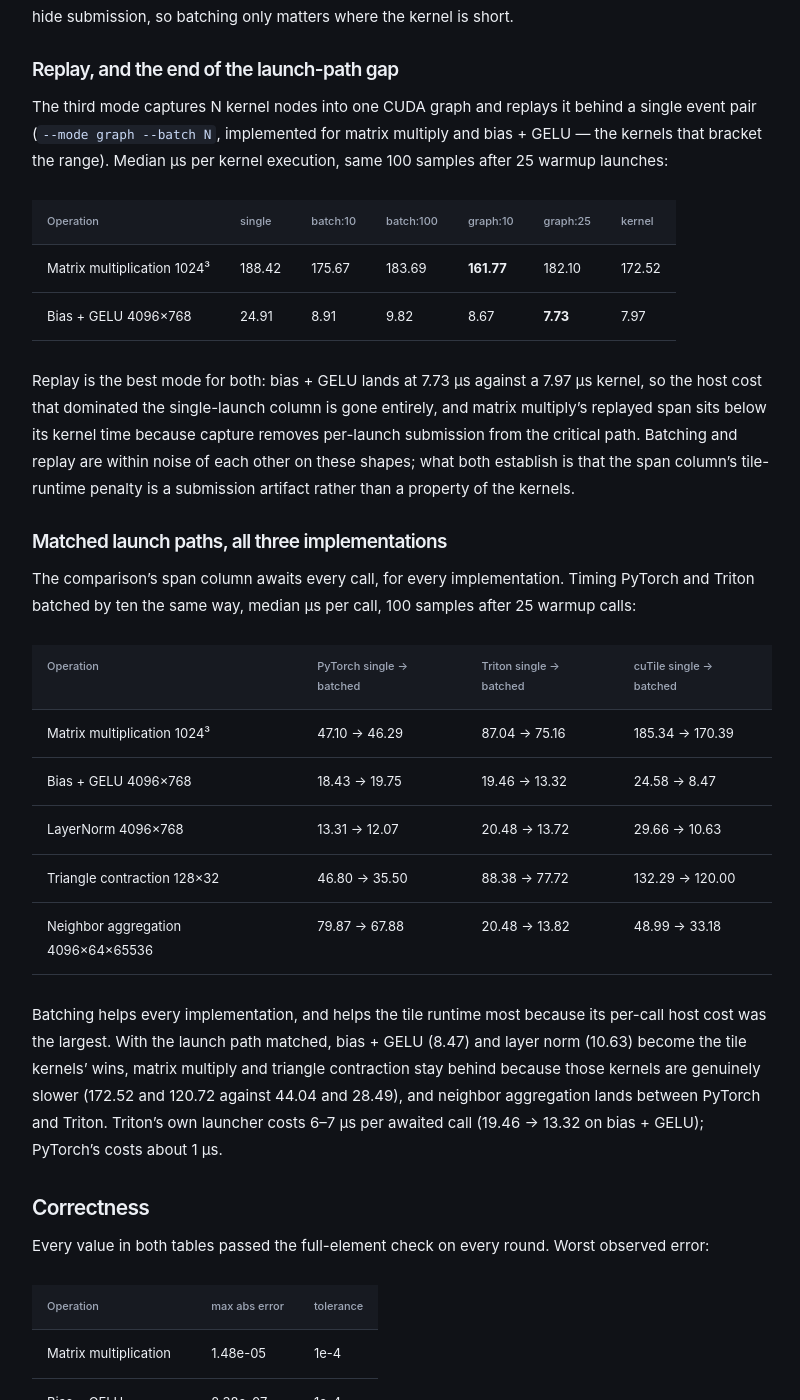
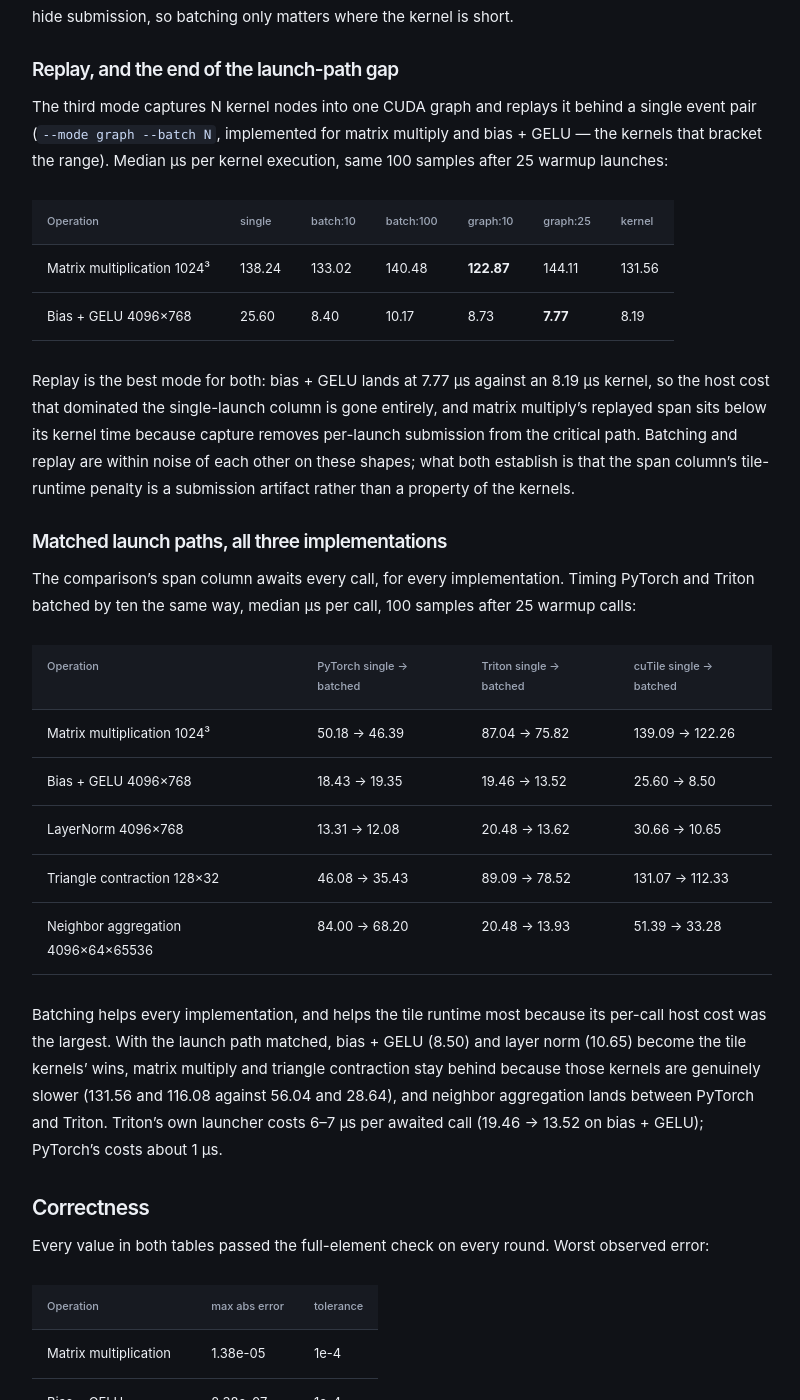
Before and after one commit to superposition/mage, a Jekyll site: the page built from docs/experiments/mage-004.md, in a window 1280 px wide and 1400 px high, scrolled down 3364 px. Shown: the whole window, without its empty margins (213-1013 px from the left). Built offline with Jekyll 4.4.1, drawn with Linux system fonts in a browser that asks for light colours; some of the changed text lies outside the part shown.

Commit message:
Re-measure mage-004 with the tuned tile (#61)
The field note's tables were measured with the hand-picked 128x64x8 tile, and its
own autotuner section then reported that 32x128x32 was faster in both views. This
lands the re-run, so the published tables and the shipped binary describe the same
configuration.

One session on an idle device, everything re-measured: matrix multiply 131.56 us of
kernel time against 172.52 before (span 170.79 against 218.50), bias + GELU 8.19,
layer norm 10.76, triangle contraction 116.08, neighbor aggregation 35.37. The
comparison result is now 2.2x -> 1.6x behind the hand-written kernel on matrix
multiply and 1.5x -> 1.4x on triangle contraction, with the two wins unchanged.

The launch-path tables were re-measured in the same pass, so the single-launch,
batched, replayed-graph and matched-implementation numbers all describe the same
configuration as the comparison tables. The evidence, figures and site data are
refreshed from that session; the tile-sweep table stays as the record of the
hand-picked search and says so.

Co-authored-by: Superposition <superposition@users.noreply.github.com>

```diff
--- a/docs/experiments/mage-004.md
+++ b/docs/experiments/mage-004.md
@@ -55,21 +55,21 @@
 
 | Operation | PyTorch | Triton | cuTile Rust | cuda-oxide Rust (mage-003) |
 | --- | --- | --- | --- | --- |
-| Matrix multiplication 1024³ | 52.99 | 91.92 | 218.50 | 82.6 |
-| Bias + GELU 4096×768 | 36.01 | 27.21 | 30.84 | 13.3 |
-| LayerNorm 4096×768 | 20.75 | 27.65 | 36.68 | 12.9 |
-| Triangle contraction 128×32 | 61.11 | 107.83 | 165.22 | 83.5 |
-| Neighbor aggregation 4096×64×65536 | 98.46 | 28.07 | 62.12 | 12.9 |
+| Matrix multiplication 1024³ | 52.40 | 93.50 | 170.79 | 82.6 |
+| Bias + GELU 4096×768 | 33.02 | 27.93 | 29.97 | 13.3 |
+| LayerNorm 4096×768 | 21.68 | 23.52 | 37.22 | 12.9 |
+| Triangle contraction 128×32 | 61.81 | 99.96 | 157.84 | 83.5 |
+| Neighbor aggregation 4096×64×65536 | 95.07 | 27.00 | 61.22 | 12.9 |
 
 ## GPU kernel time (µs per operation, single capture, 100 calls)
 
 | Operation | PyTorch | Triton | cuTile Rust | cuda-oxide Rust (mage-003) |
 | --- | --- | --- | --- | --- |
-| Matrix multiplication 1024³ | 44.04 | 83.61 | 172.52 | 80.00 |
-| Bias + GELU 4096×768 | 16.12 | 7.76 | **7.97** | 11.0 |
-| LayerNorm 4096×768 | 18.58 | 8.08 | 10.46 | 10.05 |
-| Triangle contraction 128×32 | 28.49 | 93.90 | 120.72 | 80.1 |
-| Neighbor aggregation 4096×64×65536 | 73.07 | 7.97 | 35.36 | 10.3 |
+| Matrix multiplication 1024³ | 56.04 | 83.06 | 131.56 | 80.00 |
+| Bias + GELU 4096×768 | 15.88 | 7.73 | **8.19** | 11.0 |
+| LayerNorm 4096×768 | 11.42 | 8.15 | 10.76 | 10.05 |
+| Triangle contraction 128×32 | 28.64 | 102.19 | 116.08 | 80.1 |
+| Neighbor aggregation 4096×64×65536 | 67.32 | 7.97 | 35.37 | 10.3 |
 
 Kernel time is summed over the launches one operation needs — PyTorch's bias +
 GELU is two kernels, its triangle contraction three and its neighbor
@@ -78,12 +78,12 @@
 launch.
 
 The two views disagree, and the disagreement is the result. On GPU time the tile
-kernels are **ahead of cuda-oxide on bias + GELU** (7.97 against 11.0 µs) and
-level with it on layer norm (10.46 against 10.05 µs), while trailing on the
-other three: 2.2× on matrix multiply, 1.5× on triangle contraction and 3.4× on
+kernels are **ahead of cuda-oxide on bias + GELU** (8.19 against 11.0 µs) and
+level with it on layer norm (10.76 against 10.05 µs), while trailing on the
+other three: 1.6× on matrix multiply, 1.4× on triangle contraction and 3.4× on
 neighbor aggregation. On event spans the tile kernels trail everywhere,
-including where their kernels are faster: bias + GELU spans 30.84 µs around a
-kernel that takes 7.97 µs.
+including where their kernels are faster: bias + GELU spans 29.97 µs around a
+kernel that takes 8.19 µs.
 
 That gap is the launch path, not the kernel. Each timed iteration here records
 an event, launches, records a second event and synchronizes; for a runtime whose
@@ -99,16 +99,16 @@
 
 | Operation | single | batch:10 | kernel |
 | --- | --- | --- | --- |
-| Matrix multiplication 1024³ | 192.45 | 160.46 | 172.52 |
-| Bias + GELU 4096×768 | 24.64 | 8.40 | 7.97 |
-| LayerNorm 4096×768 | 29.86 | 10.64 | 10.46 |
-| Triangle contraction 128×32 | 135.07 | 118.61 | 120.72 |
-| Neighbor aggregation 4096×64×65536 | 49.25 | 33.18 | 35.36 |
+| Matrix multiplication 1024³ | 150.53 | 127.07 | 131.56 |
+| Bias + GELU 4096×768 | 25.76 | 8.50 | 8.19 |
+| LayerNorm 4096×768 | 30.62 | 10.64 | 10.76 |
+| Triangle contraction 128×32 | 136.19 | 121.80 | 116.08 |
+| Neighbor aggregation 4096×64×65536 | 49.28 | 33.28 | 35.37 |
 
 The difference between the first two columns is what the host spent per launch
-while every launch was awaited: about 16 µs on the small operations and 32 µs on
-matrix multiply. Batched, the spans converge on the kernel time — bias + GELU and
-layer norm land within 0.5 µs of their kernels, and matrix multiply's batched
+while every launch was awaited: 14–20 µs on the four short operations and 23 µs
+on matrix multiply. Batched, the spans converge on the kernel time — bias + GELU
+and layer norm land within 0.5 µs of their kernels, and matrix multiply's batched
 span sits *below* its kernel time because submission overlaps execution.
 
 The cuda-oxide spans in the event table (13.3 µs for bias + GELU over an 11.0 µs
@@ -132,10 +132,10 @@
 
 | Operation | single | batch:10 | batch:100 | graph:10 | graph:25 | kernel |
 | --- | --- | --- | --- | --- | --- | --- |
-| Matrix multiplication 1024³ | 188.42 | 175.67 | 183.69 | **161.77** | 182.10 | 172.52 |
-| Bias + GELU 4096×768 | 24.91 | 8.91 | 9.82 | 8.67 | **7.73** | 7.97 |
+| Matrix multiplication 1024³ | 138.24 | 133.02 | 140.48 | **122.87** | 144.11 | 131.56 |
+| Bias + GELU 4096×768 | 25.60 | 8.40 | 10.17 | 8.73 | **7.77** | 8.19 |
 
-Replay is the best mode for both: bias + GELU lands at 7.73 µs against a 7.97 µs
+Replay is the best mode for both: bias + GELU lands at 7.77 µs against an 8.19 µs
 kernel, so the host cost that dominated the single-launch column is gone
 entirely, and matrix multiply's replayed span sits below its kernel time because
 capture removes per-launch submission from the critical path. Batching and
@@ -151,19 +151,19 @@
 
 | Operation | PyTorch single → batched | Triton single → batched | cuTile single → batched |
 | --- | --- | --- | --- |
-| Matrix multiplication 1024³ | 47.10 → 46.29 | 87.04 → 75.16 | 185.34 → 170.39 |
-| Bias + GELU 4096×768 | 18.43 → 19.75 | 19.46 → 13.32 | 24.58 → 8.47 |
-| LayerNorm 4096×768 | 13.31 → 12.07 | 20.48 → 13.72 | 29.66 → 10.63 |
-| Triangle contraction 128×32 | 46.80 → 35.50 | 88.38 → 77.72 | 132.29 → 120.00 |
-| Neighbor aggregation 4096×64×65536 | 79.87 → 67.88 | 20.48 → 13.82 | 48.99 → 33.18 |
+| Matrix multiplication 1024³ | 50.18 → 46.39 | 87.04 → 75.82 | 139.09 → 122.26 |
+| Bias + GELU 4096×768 | 18.43 → 19.35 | 19.46 → 13.52 | 25.60 → 8.50 |
+| LayerNorm 4096×768 | 13.31 → 12.08 | 20.48 → 13.62 | 30.66 → 10.65 |
+| Triangle contraction 128×32 | 46.08 → 35.43 | 89.09 → 78.52 | 131.07 → 112.33 |
+| Neighbor aggregation 4096×64×65536 | 84.00 → 68.20 | 20.48 → 13.93 | 51.39 → 33.28 |
 
 Batching helps every implementation, and helps the tile runtime most because its
 per-call host cost was the largest. With the launch path matched, bias + GELU
-(8.47) and layer norm (10.63) become the tile kernels' wins, matrix multiply and
+(8.50) and layer norm (10.65) become the tile kernels' wins, matrix multiply and
 triangle contraction stay behind because those kernels are genuinely slower
-(172.52 and 120.72 against 44.04 and 28.49), and neighbor aggregation lands
+(131.56 and 116.08 against 56.04 and 28.64), and neighbor aggregation lands
 between PyTorch and Triton. Triton's own launcher costs 6–7 µs per awaited call
-(19.46 → 13.32 on bias + GELU); PyTorch's costs about 1 µs.
+(19.46 → 13.52 on bias + GELU); PyTorch's costs about 1 µs.
 
 ## Correctness
 
@@ -172,11 +172,11 @@
 
 | Operation | max abs error | tolerance |
 | --- | --- | --- |
-| Matrix multiplication | 1.48e-05 | 1e-4 |
+| Matrix multiplication | 1.38e-05 | 1e-4 |
 | Bias + GELU | 2.38e-07 | 1e-4 |
 | LayerNorm | 4.77e-07 | 1e-4 |
 | Triangle contraction | 7.15e-07 | 1e-4 |
-| Neighbor aggregation | 3.58e-07 | 1e-4 |
+| Neighbor aggregation | 2.98e-07 | 1e-4 |
 
 The matrix multiply is the interesting one: `mma` on `f32` is not the tensor-core
 TF32 path that the same intrinsic selects in a lower-precision kernel. Its error
@@ -229,9 +232,11 @@
 configurations, chosen to trace a ratio rather than to search — simply missed
 the better region. The library's search found it in 17 seconds and 38 trials.
 
-**The binary now ships 32 × 128 × 32.** The two tables above were measured in
-the 00:05 session with 128 × 64 × 8 and are quoted as that session measured them;
-re-running the comparison with the tuned tile is listed under open items.
+**The binary ships 32 × 128 × 32**, and every table in this note was re-measured
+with it in a single session on an idle device (utc 01:19). The tuned tile moved
+matrix multiply from 172.52 to **131.56 µs** of kernel time and from 218.50 to
+170.79 µs of span, which is where the 1.6× in the comparison above comes from;
+the other four operations moved by less than 5%.
 
 ## What shaped the kernels
 
@@ -294,10 +302,9 @@
 1. **Graphs for the other three kernels**: layer norm, triangle contraction and
    neighbor aggregation reject `--mode graph` today; each needs its own capture
    because a graph is recorded per launch shape.
-2. **Re-run the comparison with the tuned tile** (32 × 128 × 32) so the published
-   table and the shipped binary describe the same configuration, and sweep the
-   triangle and neighbor tiles too — neither was ever tuned, and the neighbor
-   kernel is the track's weakest result.
+2. **Tune the triangle and neighbor tiles**: neither was ever swept, and the
+   neighbor kernel is the track's weakest result — 3.4× behind the hand-written
+   kernel at 35.37 µs.
 3. **Lower precision**: FP16/BF16/TF32 are separate contracts with their own
    error budgets; nothing here speaks to them.
 
```
Also changed, not shown: other parts of docs/experiments/mage-004.md (+7 -1 lines), docs/_data/profile_comparison_mage_004.json (+62 -62 lines), docs/assets/figures/mage-004/comparison-event-mobile.svg, docs/assets/figures/mage-004/comparison-event.png, docs/assets/figures/mage-004/comparison-event.svg, docs/assets/figures/mage-004/comparison-kernel-mobile.svg, docs/assets/figures/mage-004/comparison-kernel.png, docs/assets/figures/mage-004/comparison-kernel.svg, docs/assets/figures/mage-004/comparison-views-mobile.svg, docs/assets/figures/mage-004/comparison-views.png, docs/assets/figures/mage-004/comparison-views.svg, docs/assets/results/mage-004/comparison-profiles.json, docs/assets/results/mage-004/comparison-results.json.
